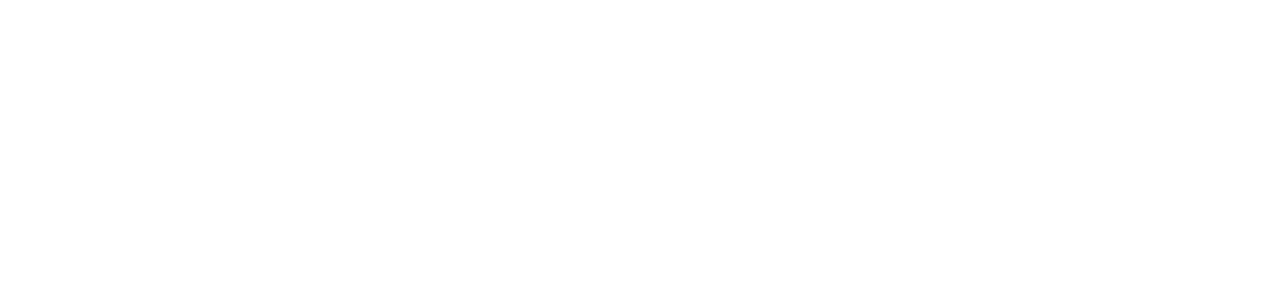
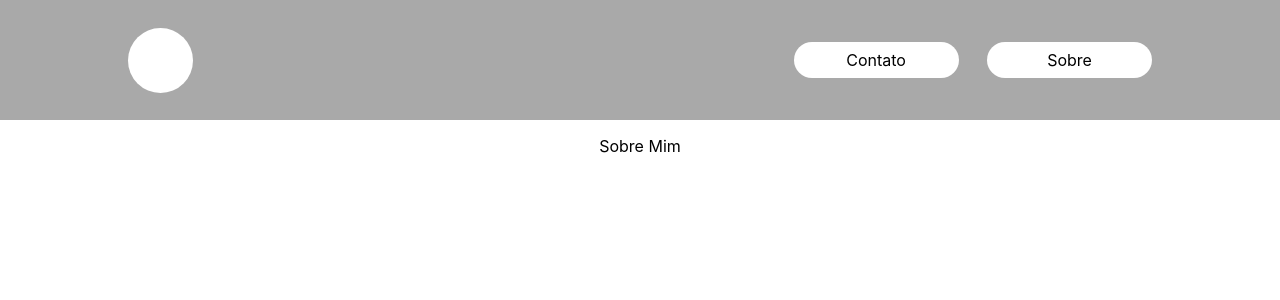
Before and after one commit to ThauanLK/Portfolio, a React (Create React App) app: page /sobre in a window 1280 px wide. Shown: the top 300 px of the page. Built offline with nearby package versions, Linux system fonts and the light colour scheme.

Commit message:
Criando o componente de titulo

```diff
--- a/src/components/Text/index.js
+++ b/src/components/Text/index.js
@@ -4,3 +4,8 @@
   text-align: center;
   margin-bottom: 25px;
 `;
+
+export const Title = styled.h1`
+  text-align: center;
+  margin-bottom: 25px;
+`;
--- a/src/views/About/index.js
+++ b/src/views/About/index.js
@@ -1,9 +1,14 @@
-import React from 'react'
+import React from "react";
+import Layout from "../../components/Layout/Layout";
+import { Container, ContentContainer } from "../../components/containers/index";
+import { Text } from "../../components/Text/index";
 
 export default function index() {
   return (
-    <div>
-
-    </div>
-  )
+    <Layout>
+      <ContentContainer>
+        <Text>Sobre Mim</Text>
+      </ContentContainer>
+    </Layout>
+  );
 }
```
